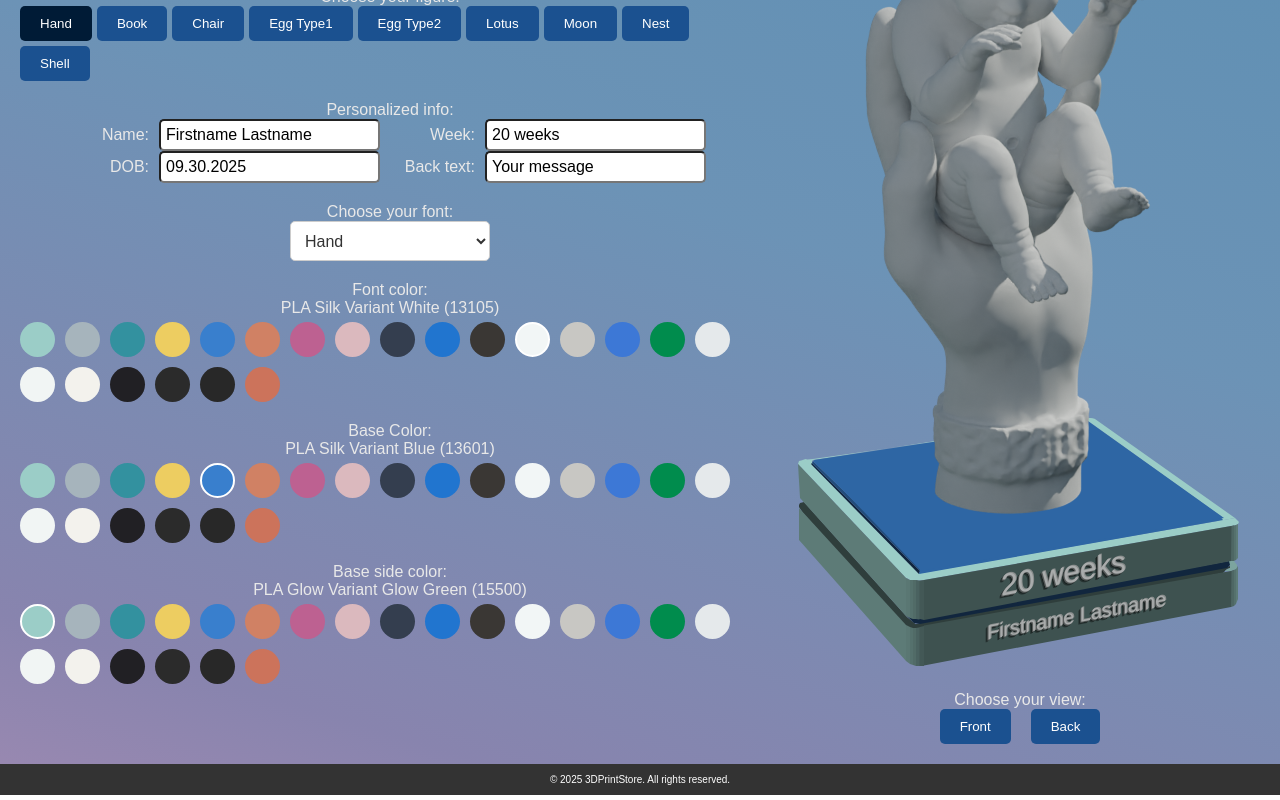
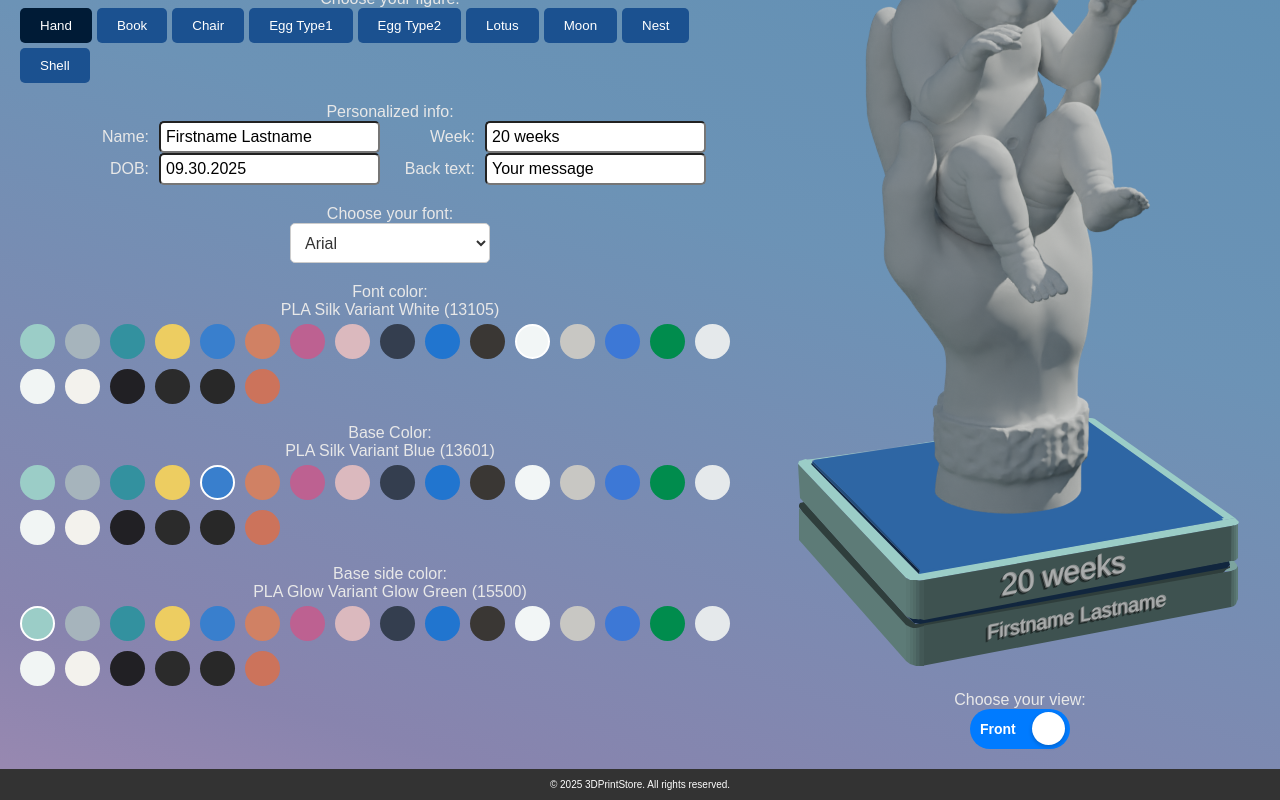
Before and after one commit to lucasliu2019/next_printstore, a Next.js app: page /baby3d in a window 1280 px wide. Shown: the part 321-1121 px from the top of the page. Built offline with nearby package versions, Linux system fonts and the light colour scheme.

Commit message:
font choice update

```diff
--- a/src/app/baby3d/page.module.css
+++ b/src/app/baby3d/page.module.css
@@ -320,6 +320,79 @@
 }
 
 
+/* Slider container */
+.slider_toggle {
+  position: relative;
+  width: 100px; /* Adjust width as needed */
+  height: 40px; /* Adjust height as needed */
+}
+
+/* Hidden checkbox input */
+.slider_input {
+  display: none;
+}
+
+/* Slider label (the toggle switch) */
+.slider_label {
+  position: absolute;
+  width: 100%;
+  height: 100%;
+  background-color: #ccc;
+  border-radius: 20px;
+  cursor: pointer;
+  transition: background-color 0.3s ease;
+}
+
+/* Slider circle */
+.slider_label::before {
+  content: "";
+  position: absolute;
+  width: 33px; /* Adjust size of the circle */
+  height: 33px;
+  background-color: white;
+  border-radius: 50%;
+  top: 3px;
+  left: 4px;
+  transition: transform 0.3s ease;
+  box-shadow: 0 2px 4px rgba(0, 0, 0, 0.2);
+}
+
+/* When the toggle is checked, move the circle */
+.slider_input:checked + .slider_label::before {
+  transform: translateX(58px); /* Adjust based on the width of the slider */
+}
+
+/* Change background color when checked */
+.slider_input:checked + .slider_label {
+  background-color: #007bff;
+}
+
+/* Text inside the slider */
+.slider_text {
+  position: absolute;
+  width: 100%;
+  height: 100%;
+  font-size: 14px;
+  font-weight: bold;
+  pointer-events: none;
+  display: flex;
+  align-items: center; /* Vertically center the text */
+  padding: 0 10px; /* Add padding for spacing */
+  color: white;
+  transition: justify-content 0.3s ease; /* Smooth transition for alignment */
+}
+
+/* Align text to the left */
+.align_left {
+  justify-content: flex-start; /* Align text to the left */
+}
+
+/* Align text to the right */
+.align_right {
+  justify-content: flex-end; /* Align text to the right */
+}
+
+
 
 /* Media query for small screens */
 @media (max-width: 768px) {
--- a/src/app/baby3d/page.tsx
+++ b/src/app/baby3d/page.tsx
@@ -66,6 +66,39 @@ const figureImages = [
     name: "Shell",
     front: "/figure_shell.png",
     back: "/figure_shell_b.png",
+  },
+];
+
+const fontFamily = [
+  {
+    name: "Arial",
+  },
+  {
+    name: "Times New Roman",
+  },
+  {
+    name: "Courier New",
+  },
+  {
+    name: "Georgia",
+  },
+  {
+    name: "Verdana",
+  },
+  {
+    name: "Tahoma",
+  },
+  {
+    name: "Trebuchet MS",
+  },
+  {
+    name: "Comic Sans MS",
+  },
+  {
+    name: "Impact",
+  },
+  {
+    name: "Lucida Console",
   },
 ];
 
@@ -129,6 +162,7 @@ export default function About() {
   const [baseColor, setBaseColor] = useState(4);
   const [sideColor, setSideColor] = useState(0); // Default color for base_polygon
   const [fontColor, setFontColor] = useState(11);
+  const [font, setFont] = useState(0);
 
   const [selectedBaseImage, setSelectedBaseImage] = useState(0); // Default image
   const [selectedFigureImage, setSelectedFigureImage] = useState(0); // Default image
@@ -163,8 +197,23 @@ export default function About() {
         <legend className={styles.fieldset_legend}>
           Choose your view:
         </legend>
-        <button className={styles.image_selector_btn} onClick={() => setFront(true)}>Front</button>
-        <button className={styles.image_selector_btn} onClick={() => setFront(false)}>Back</button>
+        <div className={styles.slider_toggle}>
+          <input
+            type="checkbox"
+            id="toggle"
+            className={styles.slider_input}
+            checked={front} // Bind to the `front` state
+            onChange={() => setFront((prev) => !prev)} // Toggle the `front` state
+          />
+          <label htmlFor="toggle" className={styles.slider_label}>
+            <span
+              className={`${styles.slider_text} ${front ? styles.align_left : styles.align_right
+                }`}
+            >
+              {front ? "Front" : "Back"} {/* Show only one text */}
+            </span>
+          </label>
+        </div>
       </fieldset>
     );
   }
@@ -297,12 +346,12 @@ export default function About() {
             <legend className={`${styles.fieldset_legend} ${styles.fieldset_legend_font}`}></legend>
             <select
               className={styles.selector}
-              onChange={(e) => setSelectedFigureImage(Number(e.target.value))}
+              onChange={(e) => setFont(Number(e.target.value))}
               value={selectedFigureImage}
             >
-              {figureImages.map((image, index) => (
+              {fontFamily.map((font, index) => (
                 <option key={index} value={index}>
-                  {image.name}
+                  {font.name}
                 </option>
               ))}
             </select>
@@ -524,7 +573,7 @@ export default function About() {
             }}
           >
             <Image
-              src={ front ? figureImages[selectedFigureImage].front : figureImages[selectedFigureImage].back}
+              src={front ? figureImages[selectedFigureImage].front : figureImages[selectedFigureImage].back}
               // src="/baby3.png"
               alt="baby"
               className={styles.card_image_figure}
@@ -587,7 +636,7 @@ export default function About() {
                   <text
                     fill={colors[fontColor].value}
                     fontSize="15"
-                    fontFamily="Arial"
+                    fontFamily={fontFamily[font]?.name || "Arial"} // Dynamically set the font
                     textAnchor="middle"
                     // transform="scale(1, 0.7)"
                     filter="url(#shadow)"
@@ -603,7 +652,7 @@ export default function About() {
                   <text
                     fill={colors[fontColor].value}
                     fontSize="15"
-                    fontFamily="Arial"
+                    fontFamily={fontFamily[font]?.name || "Arial"} // Dynamically set the font
                     textAnchor="middle"
                     filter="url(#shadow)"
                     style={{
@@ -619,7 +668,7 @@ export default function About() {
                   <text
                     fill={colors[fontColor].value}
                     fontSize="15"
-                    fontFamily="Arial"
+                    fontFamily={fontFamily[font]?.name || "Arial"} // Dynamically set the font
                     textAnchor="middle"
                     filter="url(#shadow)"
                     style={{
@@ -679,7 +728,7 @@ export default function About() {
                     <text
                       fill={colors[fontColor].value}
                       fontSize="15"
-                      fontFamily="Arial"
+                      fontFamily={fontFamily[font]?.name || "Arial"} // Dynamically set the font
                       textAnchor="middle"
                       // transform="scale(1, 0.7)"
                       filter="url(#shadow)"
@@ -695,7 +744,7 @@ export default function About() {
                     <text
                       fill={colors[fontColor].value}
                       fontSize="15"
-                      fontFamily="Arial"
+                      fontFamily={fontFamily[font]?.name || "Arial"} // Dynamically set the font
                       textAnchor="middle"
                       filter="url(#shadow)"
                       style={{
@@ -711,7 +760,7 @@ export default function About() {
                     <text
                       fill={colors[fontColor].value}
                       fontSize="15"
-                      fontFamily="Arial"
+                      fontFamily={fontFamily[font]?.name || "Arial"} // Dynamically set the font
                       textAnchor="middle"
                       filter="url(#shadow)"
                       style={{
@@ -772,7 +821,7 @@ export default function About() {
                     <text
                       fill={colors[fontColor].value}
                       fontSize="50"
-                      fontFamily="Arial"
+                      fontFamily={fontFamily[font]?.name || "Arial"} // Dynamically set the font
                       textAnchor="middle"
                       filter="url(#svgTextShadow)"
                       style={{
@@ -788,7 +837,7 @@ export default function About() {
                     <text
                       fill={colors[fontColor].value}
                       fontSize="25"
-                      fontFamily="Arial"
+                      fontFamily={fontFamily[font]?.name || "Arial"} // Dynamically set the font
                       textAnchor="middle"
                       filter="url(#svgTextShadow)"
                       style={{
@@ -853,7 +902,7 @@ export default function About() {
                       <text
                         fill={colors[fontColor].value}
                         fontSize="20"
-                        fontFamily="Arial"
+                        fontFamily={fontFamily[font]?.name || "Arial"} // Dynamically set the font
                         textAnchor="middle"
                         filter="url(#svgTextShadow)"
                         style={{
@@ -1192,7 +1241,7 @@ export default function About() {
                     fill={colors[fontColor].value}
                     fontStyle="italic"
                     fontSize={front ? "30" : "20"}
-                    fontFamily="Arial"
+                    fontFamily={fontFamily[font]?.name || "Arial"} // Dynamically set the font
                     textAnchor="middle"
                     filter="url(#svgTextShadow)"
                     style={{
@@ -1209,7 +1258,7 @@ export default function About() {
                     fill={colors[fontColor].value}
                     fontStyle="italic"
                     fontSize="20"
-                    fontFamily="Arial"
+                    fontFamily={fontFamily[font]?.name || "Arial"} // Dynamically set the font
                     textAnchor="middle"
                     filter="url(#svgTextShadow)"
                     style={{
```
